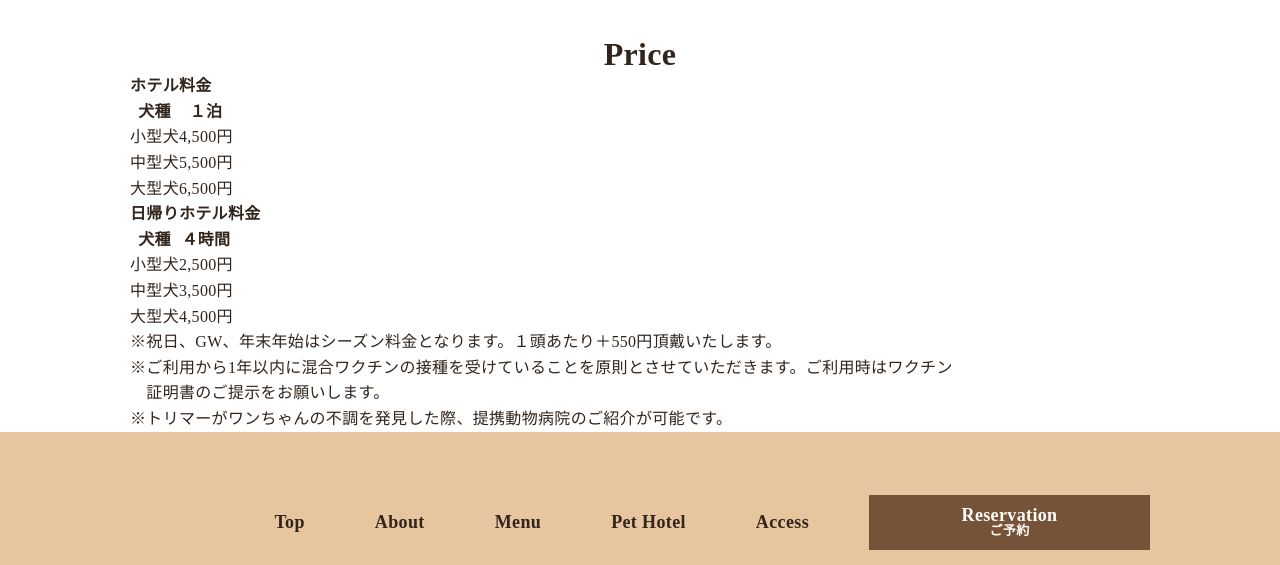
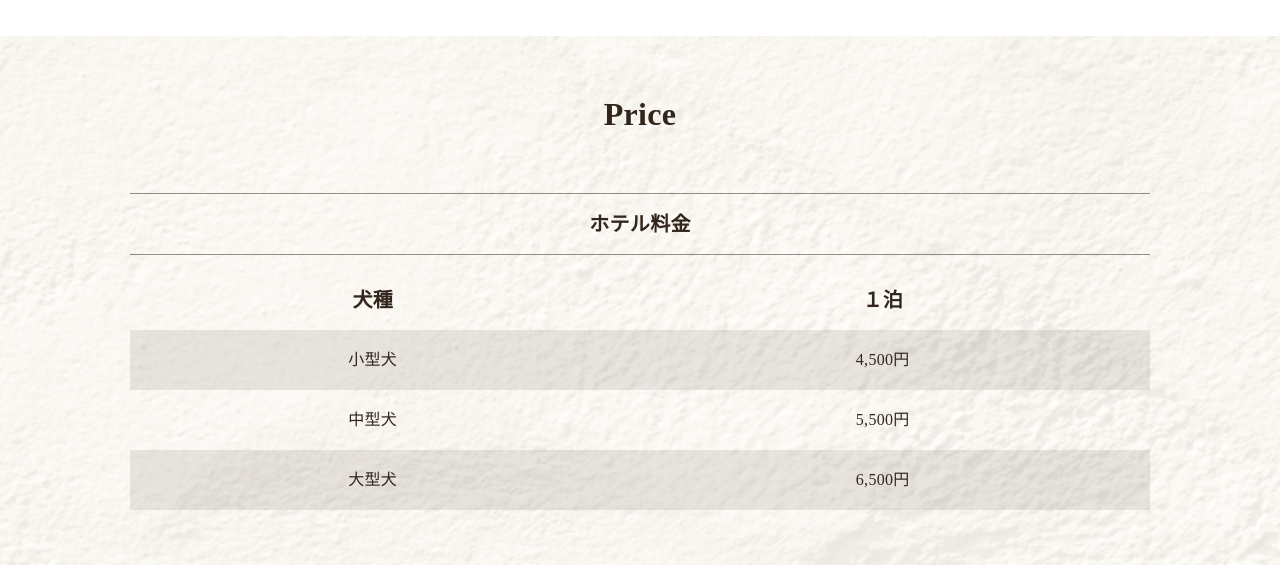
Before and after one commit to mota-connect/dogsalon, a website: page public/hotel.html in a window 1280 px wide. Shown: the part 1450-2015 px from the top of the page. Drawn offline with nearby package versions, Linux system fonts and the light colour scheme.

Commit message:
p-hotel-priceのCSS記載

```diff
--- a/public/hotel.html
+++ b/public/hotel.html
@@ -81,6 +81,7 @@
       <h2 class="p-hotel-price__title c-section-title">Price</h2>
 
       <!-- ホテル料金 -->
+      <div class="p-hotel-price__box">
         <h3 class="p-hotel-price__item">ホテル料金</h3>
         <table class="p-hotel-price__table">
           <tr class="p-hotel-price__table-wrap">
@@ -100,8 +101,11 @@
             <td>6,500円</td>
           </tr>
         </table>
+      </div>
+
 
       <!-- 日帰りホテル料金 -->
+      <div class="p-hotel-price__box">
         <h3 class="p-hotel-price__item">日帰りホテル料金</h3>
         <table class="p-hotel-price__table">
           <tr class="p-hotel-price__table-wrap">
@@ -121,6 +125,7 @@
             <td>4,500円</td>
           </tr>
         </table>
+      </div>
 
       <!-- 注意事項 -->
       <div class="p-hotel-price__comment">
--- /dev/null
+++ b/src/assets/sass/project/_hotel-price.scss
@@ -0,0 +1,70 @@
+@use "foundation" as f;
+
+.p-hotel-price {
+  padding: 60px 20px 100px;
+  background: url(../img/top_bg.jpg) no-repeat center center / cover;
+}
+
+.p-hotel-price__container {
+
+}
+
+.p-hotel-price__title {
+  margin-bottom: 60px;
+}
+
+.p-hotel-price__box {
+  margin-bottom: 70px;
+
+  &:nth-of-type(1) {
+    margin-bottom: 80px;
+  }
+}
+
+
+.p-hotel-price__item {
+  max-width: 1020px;
+  width: 100%;
+  margin-bottom: 15px;
+  font-size: 2rem;
+  font-weight: 800;
+  text-align: center;
+  line-height: 1.5;
+  padding: 15px 0;
+  border-top: 1px solid rgba(49, 37, 28, 0.5);
+  border-bottom: 1px solid rgba(49, 37, 28, 0.5);
+}
+
+.p-hotel-price__table {
+  max-width: 1020px;
+  width: 100%;
+}
+
+.p-hotel-price__table-wrap {
+  text-align: center;
+  height: 60px;
+  line-height: 1.5;
+
+  &:nth-child(2n) {
+    background-color: rgba(49, 37, 28, 0.1);
+  }
+
+  th {
+    font-size: 2rem;
+    font-weight: 800;
+    vertical-align: middle;
+  }
+
+  td {
+    vertical-align: middle;
+  }
+}
+
+.p-hotel-price__comment {
+  background-color: rgba(49, 37, 28, 0.1);
+  padding: 31px 33px;
+}
+
+.p-hotel-price__comment-text {
+  line-height: 1.5;
+}
```
Also changed, not shown: public/assets/css/style.css, public/assets/css/style.min.css. Lines whose indentation alone changed are shown as unchanged.
